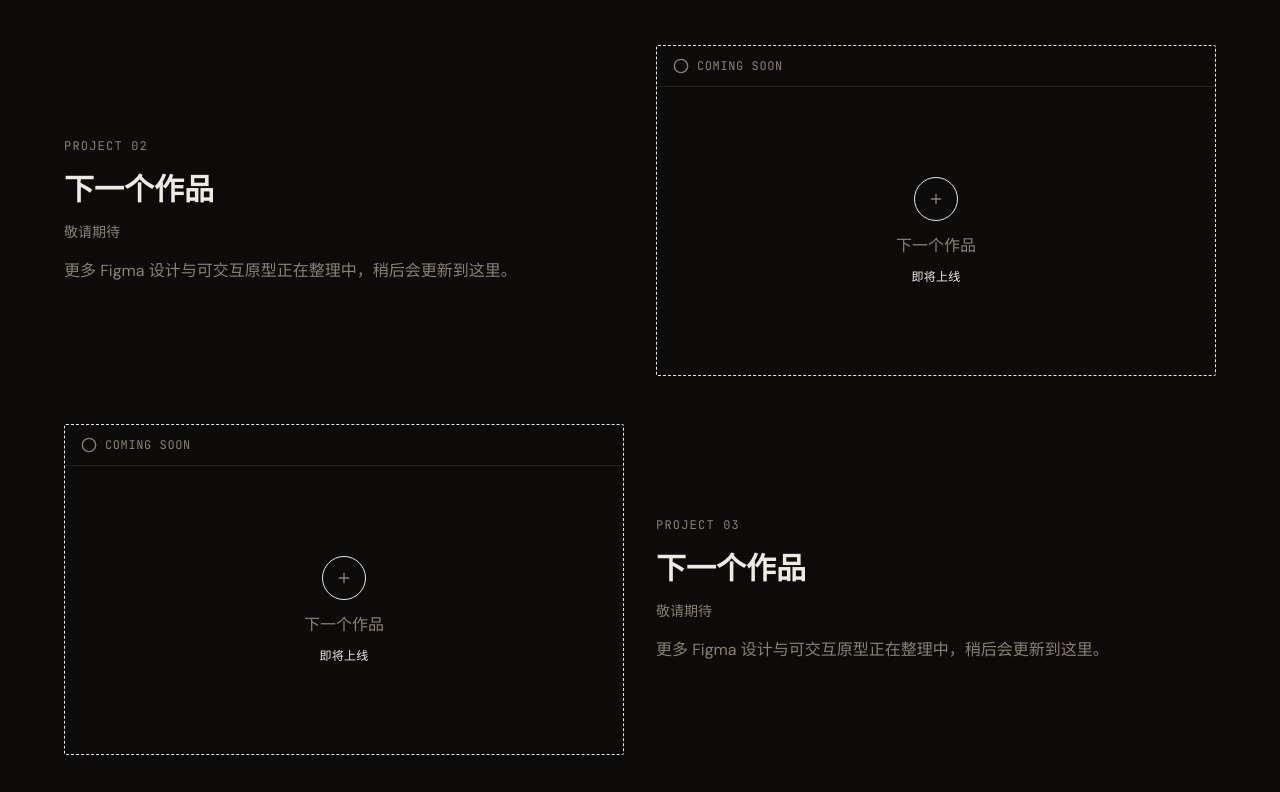
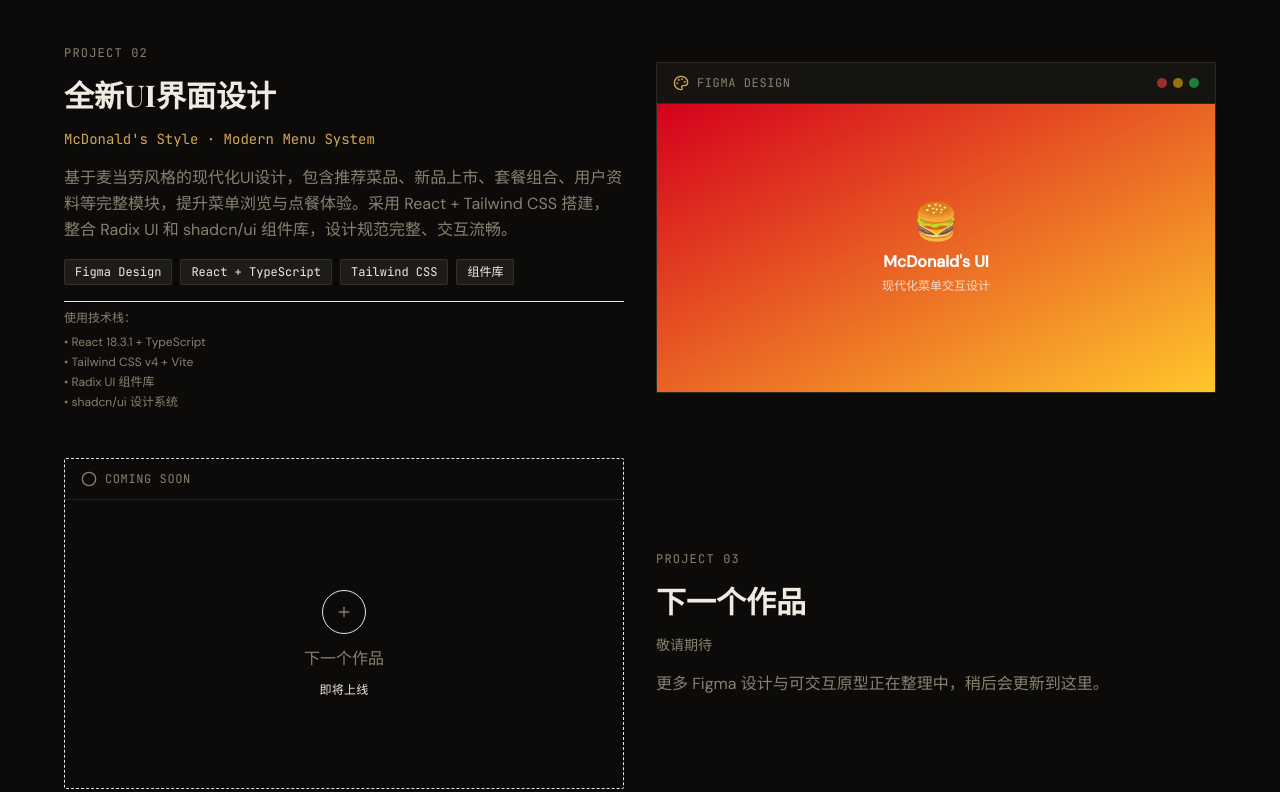
Before and after one commit to wc-ooc/wc-ooc.github.io, a plain HTML site: page index.html in a window 1280 px wide. Shown: the part 3020-3812 px from the top of the page. Drawn offline with nearby package versions, Linux system fonts and the light colour scheme; a web font is replaced by a local one.

Commit message:
Update portfolio: Add McDonald's UI design project to works section

```diff
--- a/index.html
+++ b/index.html
@@ -231,7 +231,7 @@
             <div class="flex items-center gap-1.5 text-xs text-muted-foreground font-mono"><i data-lucide="map-pin" class="w-2.5 h-2.5"></i> 武汉</div>
           </div>
           <div class="flex flex-col gap-2.5 border-l border-border pl-6">
-            <div class="flex gap-3 text-sm text-muted-foreground leading-relaxed"><span class="text-accent mt-1 shrink-0">—</span>主导企业官网视觉改版，使用 Figma 独立完成全站线框与全套高保真 UI，搭建标准化组件库提升协作效率</div>
+            <div class="flex gap-3 text-sm text-muted-foreground leading-relaxed"><span class="text-accent mt-1 shrink-0">—</span>主导企业官网视觉改版，使用 Figma 独立完成全站高保真 UI，搭建标准化组件库提升协作效率</div>
             <div class="flex gap-3 text-sm text-muted-foreground leading-relaxed"><span class="text-accent mt-1 shrink-0">—</span>运用 PS、C4D 制作三维 Banner 素材，优化首屏动效逻辑，提升视觉冲击力与品牌一致性</div>
             <div class="flex gap-3 text-sm text-muted-foreground leading-relaxed"><span class="text-accent mt-1 shrink-0">—</span>项目答辩获评优秀，专业排名靠前，精通网页规范与跨端适配技巧</div>
           </div>
@@ -315,29 +315,49 @@
           </div>
         </div>
 
-        <!-- Project 2: 占位 -->
+        <!-- Project 2: McDonald's UI 设计 -->
         <div class="fade-in" style="transition-delay:0.1s">
           <div class="grid md:grid-cols-2 gap-8 items-center md:[&>*:first-child]:order-2">
-            <div class="border border-dashed border-accent/25 rounded-sm bg-accent/[0.03] overflow-hidden">
+            <div class="border border-border rounded-sm bg-card overflow-hidden">
               <div class="border-b border-border px-4 py-3 flex items-center justify-between">
-                <div class="flex items-center gap-2 text-muted-foreground">
-                  <i data-lucide="circle" class="w-4 h-4"></i>
-                  <span class="font-mono text-xs tracking-wider text-muted-foreground">COMING SOON</span>
+                <div class="flex items-center gap-2 text-accent">
+                  <i data-lucide="palette" class="w-4 h-4"></i>
+                  <span class="font-mono text-xs tracking-wider text-muted-foreground">FIGMA DESIGN</span>
+                </div>
+                <div class="flex gap-1.5">
+                  <div class="w-2.5 h-2.5 rounded-full bg-red-500/60"></div>
+                  <div class="w-2.5 h-2.5 rounded-full bg-yellow-500/60"></div>
+                  <div class="w-2.5 h-2.5 rounded-full bg-green-500/60"></div>
                 </div>
               </div>
-              <div class="h-72 flex flex-col items-center justify-center gap-3 text-center px-8">
-                <div class="w-11 h-11 rounded-full border border-accent/30 flex items-center justify-center text-muted-foreground">
-                  <i data-lucide="plus" class="w-4 h-4"></i>
+              <div class="h-72 bg-gradient-to-br from-[#D4001C] to-[#FFC72C] flex items-center justify-center text-white">
+                <div class="text-center">
+                  <div class="text-4xl mb-2">🍔</div>
+                  <p class="font-semibold">McDonald's UI</p>
+                  <p class="text-xs opacity-75 mt-1">现代化菜单交互设计</p>
                 </div>
-                <p class="font-serif text-muted-foreground">下一个作品</p>
-                <p class="text-xs text-muted-foreground/70 tracking-wide">即将上线</p>
               </div>
             </div>
             <div class="flex flex-col gap-4">
               <div class="font-mono text-xs text-muted-foreground tracking-widest">PROJECT 02</div>
-              <h3 class="font-serif text-3xl font-bold text-foreground/60">下一个作品</h3>
-              <div class="text-sm text-muted-foreground font-mono">敬请期待</div>
-              <p class="text-muted-foreground leading-relaxed">更多 Figma 设计与可交互原型正在整理中，稍后会更新到这里。</p>
+              <h3 class="font-serif text-3xl font-bold text-foreground">全新UI界面设计</h3>
+              <div class="text-sm text-accent font-mono">McDonald's Style · Modern Menu System</div>
+              <p class="text-muted-foreground leading-relaxed">基于麦当劳风格的现代化UI设计，包含推荐菜品、新品上市、套餐组合、用户资料等完整模块，提升菜单浏览与点餐体验。采用 React + Tailwind CSS 搭建，整合 Radix UI 和 shadcn/ui 组件库，设计规范完整、交互流畅。</p>
+              <div class="flex flex-wrap gap-2">
+                <span class="px-2.5 py-1 text-xs font-mono bg-secondary border border-border text-secondary-foreground rounded-sm">Figma Design</span>
+                <span class="px-2.5 py-1 text-xs font-mono bg-secondary border border-border text-secondary-foreground rounded-sm">React + TypeScript</span>
+                <span class="px-2.5 py-1 text-xs font-mono bg-secondary border border-border text-secondary-foreground rounded-sm">Tailwind CSS</span>
+                <span class="px-2.5 py-1 text-xs font-mono bg-secondary border border-border text-secondary-foreground rounded-sm">组件库</span>
+              </div>
+              <div class="pt-2 border-t border-border/50">
+                <p class="text-xs text-muted-foreground mb-2">使用技术栈：</p>
+                <ul class="text-xs text-muted-foreground space-y-1">
+                  <li>• React 18.3.1 + TypeScript</li>
+                  <li>• Tailwind CSS v4 + Vite</li>
+                  <li>• Radix UI 组件库</li>
+                  <li>• shadcn/ui 设计系统</li>
+                </ul>
+              </div>
             </div>
           </div>
         </div>
@@ -396,16 +416,16 @@
           </div>
         </div>
 
-        <div class="flex flex-col gap-4 border border-dashed border-accent/25 rounded-sm p-6 bg-accent/[0.03] h-full fade-in" style="transition-delay:0.12s">
+        <div class="flex flex-col gap-4 border border-border rounded-sm p-6 bg-card h-full hover:border-accent/30 transition-colors fade-in" style="transition-delay:0.12s">
           <div class="flex items-center gap-3">
-            <div class="w-8 h-8 rounded-sm bg-accent/10 border border-accent/30 flex items-center justify-center text-muted-foreground"><i data-lucide="circle" class="w-4 h-4"></i></div>
+            <div class="w-8 h-8 rounded-sm bg-accent/10 border border-accent/30 flex items-center justify-center text-accent"><i data-lucide="palette" class="w-4 h-4"></i></div>
             <div>
-              <div class="text-sm font-semibold text-muted-foreground">下一个作品</div>
-              <div class="text-xs text-muted-foreground font-mono">敬请期待</div>
+              <div class="text-sm font-semibold text-foreground">McDonald's UI</div>
+              <div class="text-xs text-muted-foreground font-mono">全新设计系统</div>
             </div>
           </div>
           <div class="border-t border-border pt-4">
-            <p class="text-sm text-muted-foreground/70 leading-relaxed">心得感悟稍后补充。</p>
+            <p class="text-sm text-muted-foreground leading-relaxed">这个项目让我深刻体会到了「设计规范的力量」——通过 shadcn/ui 和 Tailwind 的组件化思维，我理解了如何用系统性的方法解决大规模界面一致性问题。</p>
           </div>
         </div>
 
@@ -427,12 +447,10 @@
         <div class="border border-accent/30 rounded-sm p-8 bg-accent/5">
           <div class="font-mono text-xs text-accent tracking-widest mb-4">OVERALL REFLECTION</div>
           <blockquote class="font-serif text-2xl font-semibold leading-relaxed text-foreground">
-            "做这三个项目让我真正理解了：代码是工具，设计是语言，而用户体验才是最终想说的那句话。"
+            "做这些项目让我真正理解了：代码是工具，设计是语言，而用户体验才是最终想说的那句话。"
           </blockquote>
           <div class="mt-6 text-muted-foreground leading-relaxed max-w-2xl">
-            从一开始只想着「功能实现就好」，到后来开始追问「用户为什么要这样操作」——这种思维转变是
-            这一阶段最宝贵的收获。技术学习是有路径的，但设计思维的培养需要���断地观察、质疑和试错。
-            我期待在接下来的作品中，将这种意识更自然地融入每一个决策里。
+            从一开始只想着「功能实现就好」，到后来开始追问「用户为什么要这样操作」——这种思维转变是这一阶段最宝贵的收获。技术学习是有路径的，但设计思维的培养需要不断地观察、质疑和试错。我期待在接下来的作品中，将这种意识更自然地融入每一个决策里。
           </div>
           <div class="mt-4 font-mono text-xs text-muted-foreground">— 刘旭，2025</div>
         </div>
```
